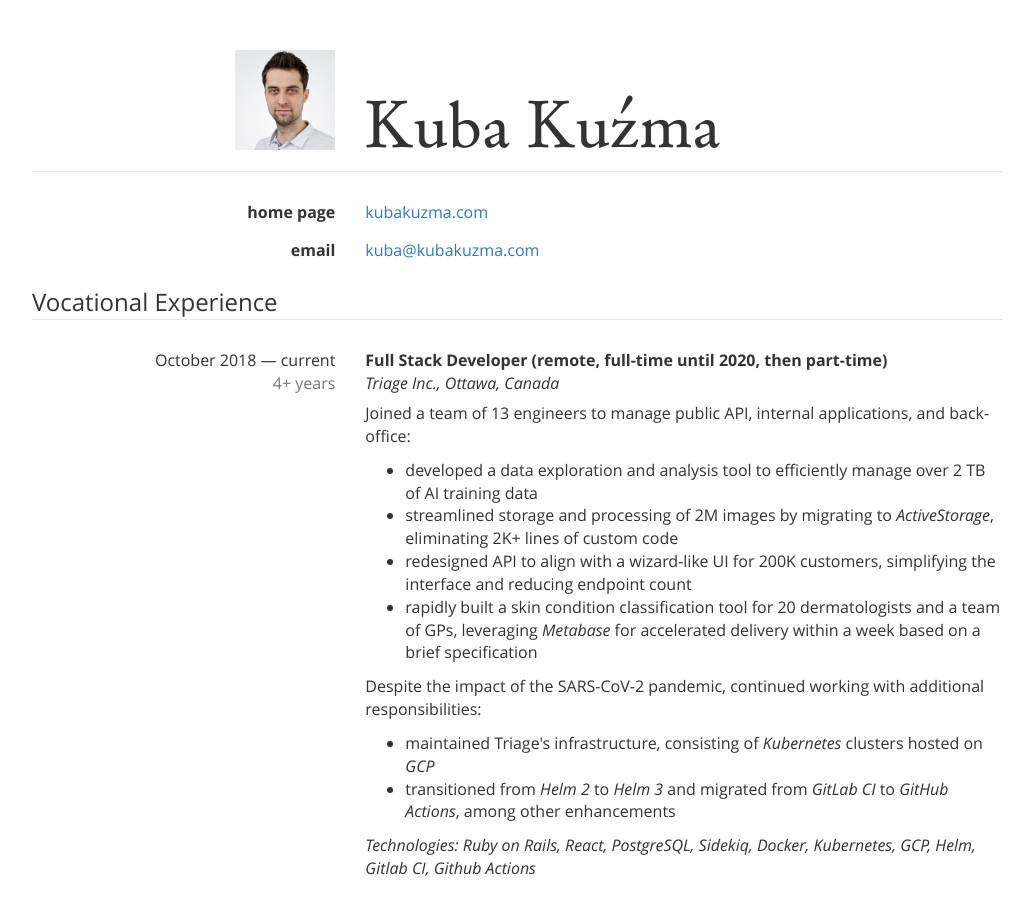
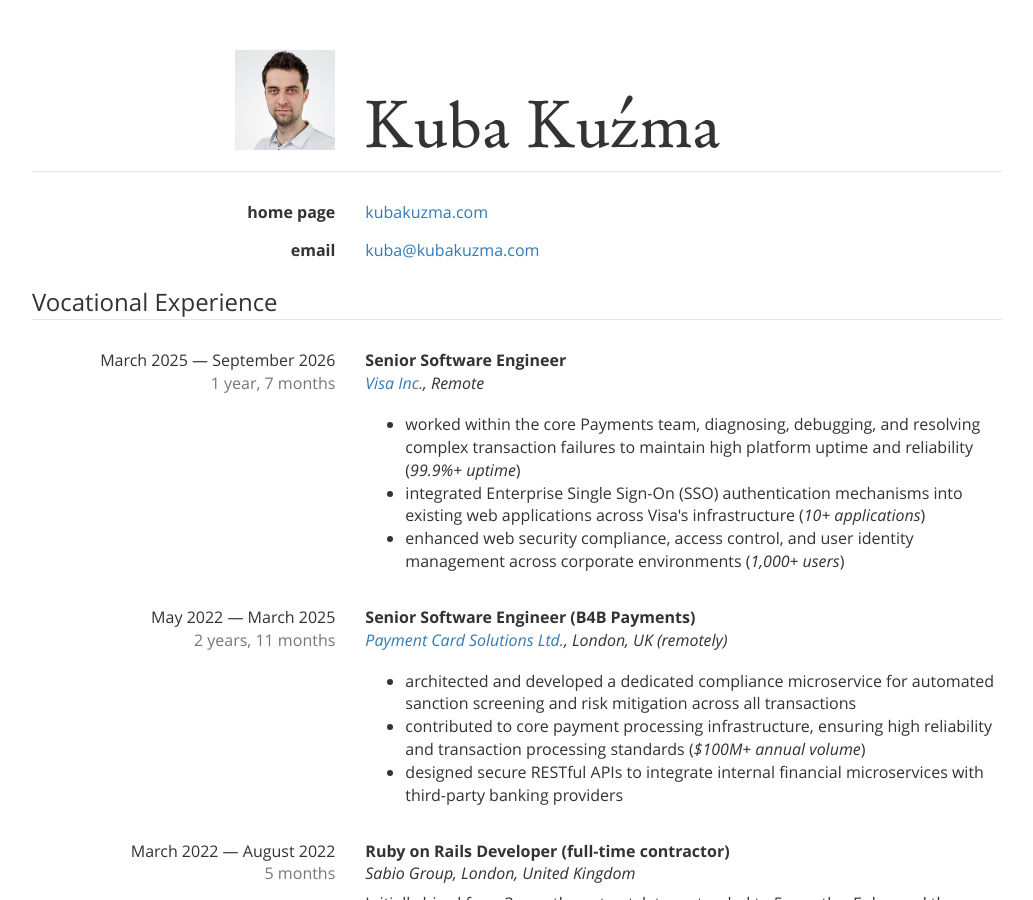
Before and after one commit to qoobaa/qoobaa.github.io, a Jekyll site: the page built from cv-long.html, in a window 1280 px wide and 900 px high. Shown: the whole window, without its empty margins (123-1156 px from the left). Built offline with Jekyll 4.4.1, drawn with Linux system fonts in a browser that asks for light colours; some of the changed text lies outside the part shown.

Commit message:
Update long CV to match short CV

```diff
--- a/cv-long.html
+++ b/cv-long.html
@@ -43,59 +43,65 @@ layout: default
 
     <div class="form-group">
       <span class="control-label col-xs-4">
-        October&nbsp;2018 &mdash; current<br>
-        <span class="text-muted">4+ years</span>
+        March&nbsp;2025 &mdash; September&nbsp;2026<br>
+        <span class="text-muted">1 year, 7 months</span>
       </span>
       <div class="col-xs-8">
         <p class="form-control-static">
-          <strong>Full Stack Developer (remote, full-time until 2020, then part-time)</strong><br>
-          <em>Triage Inc., Ottawa, Canada</em><br>
+          <strong>Senior Software Engineer</strong><br>
+          <em><a href="https://visa.com/">Visa Inc.</a>, Remote</em><br>
         </p>
         <p>
-          Joined a team of 13 engineers to manage public API, internal applications, and back-office:
           <ul>
             <li>
-              developed a data exploration and analysis tool to
-              efficiently manage over 2&nbsp;TB of AI training data
+              worked within the core Payments team, diagnosing,
+              debugging, and resolving complex transaction failures to
+              maintain high platform uptime and reliability
+              (<em>99.9%+ uptime</em>)
             </li>
             <li>
-              streamlined storage and processing of 2M images by
-              migrating to <em>ActiveStorage</em>, eliminating 2K+
-              lines of custom code
+              integrated Enterprise Single Sign-On (SSO)
+              authentication mechanisms into existing web applications
+              across Visa's infrastructure (<em>10+ applications</em>)
             </li>
             <li>
-              redesigned API to align with a wizard-like UI for 200K
-              customers, simplifying the interface and reducing
-              endpoint count
-            </li>
-            <li>
-              rapidly built a skin condition classification tool for
-              20 dermatologists and a team of GPs,
-              leveraging <em>Metabase</em> for accelerated delivery
-              within a week based on a brief specification
+              enhanced web security compliance, access control, and
+              user identity management across corporate environments
+              (<em>1,000+ users</em>)
             </li>
           </ul>
         </p>
+      </div>
+    </div>
+
+    <div class="form-group">
+      <span class="control-label col-xs-4">
+        May&nbsp;2022 &mdash; March&nbsp;2025<br>
+        <span class="text-muted">2 years, 11 months</span>
+      </span>
+      <div class="col-xs-8">
+        <p class="form-control-static">
+          <strong>Senior Software Engineer (B4B Payments)</strong><br>
+          <em><a href="https://www.b4bpayments.com/">Payment Card Solutions Ltd.</a>, London, UK (remotely)</em><br>
+        </p>
         <p>
-          Despite the impact of the SARS-CoV-2 pandemic, continued
-          working with additional responsibilities:
           <ul>
             <li>
-              maintained Triage's infrastructure, consisting of
-              <em>Kubernetes</em> clusters hosted on <em>GCP</em>
+              architected and developed a dedicated compliance
+              microservice for automated sanction screening and risk
+              mitigation across all transactions
             </li>
             <li>
-              transitioned from <em>Helm 2</em> to <em>Helm 3</em> and
-              migrated from <em>GitLab CI</em> to <em>GitHub
-              Actions</em>, among other enhancements
+              contributed to core payment processing infrastructure,
+              ensuring high reliability and transaction processing
+              standards (<em>$100M+ annual volume</em>)
+            </li>
+            <li>
+              designed secure RESTful APIs to integrate internal
+              financial microservices with third-party banking
+              providers
             </li>
           </ul>
-        </p>
-        <p>
-          <em>
-            Technologies: Ruby on Rails, React, PostgreSQL, Sidekiq,
-            Docker, Kubernetes, GCP, Helm, Gitlab CI, Github Actions
-          </em>
         </p>
       </div>
     </div>
@@ -253,6 +259,71 @@ layout: default
 
     <div class="form-group">
       <span class="control-label col-xs-4">
+        October&nbsp;2018 &mdash; December&nbsp;2024<br>
+        <span class="text-muted">6 years, 3 months</span>
+      </span>
+      <div class="col-xs-8">
+        <p class="form-control-static">
+          <strong>Senior Software Engineer (remote, full-time until 2020, then part-time)</strong><br>
+          <em>Triage Inc., Ottawa, Canada</em><br>
+        </p>
+        <p>
+          Joined a team of 13 engineers to manage public API, internal applications, and back-office:
+          <ul>
+            <li>
+              developed a data exploration and analysis tool to
+              efficiently manage over 2&nbsp;TB of AI training data
+            </li>
+            <li>
+              streamlined storage and processing of 2M images by
+              migrating to <em>ActiveStorage</em>, eliminating 2K+
+              lines of custom code
+            </li>
+            <li>
+              redesigned API to align with a wizard-like UI for 200K
+              customers, simplifying the interface and reducing
+              endpoint count
+            </li>
+            <li>
+              rapidly built a skin condition classification tool for
+              20 dermatologists and a team of GPs,
+              leveraging <em>Metabase</em> for accelerated delivery
+              within a week based on a brief specification
+            </li>
+          </ul>
+        </p>
+        <p>
+          Despite the impact of the SARS-CoV-2 pandemic, continued
+          working with additional responsibilities:
+          <ul>
+            <li>
+              maintained Triage's infrastructure, consisting of
+              <em>Kubernetes</em> clusters hosted on <em>GCP</em>
+            </li>
+            <li>
+              transitioned from <em>Helm 2</em> to <em>Helm 3</em> and
+              migrated from <em>GitLab CI</em> to <em>GitHub
+              Actions</em>, among other enhancements
+            </li>
+            <li>
+              optimized staging and production environments by
+              seamlessly migrating them out of Kubernetes clusters and
+              deploying with <em>Kamal</em>, resulting in a threefold
+              cost reduction
+            </li>
+          </ul>
+        </p>
+        <p>
+          <em>
+            Technologies: Ruby on Rails, React, PostgreSQL, Sidekiq,
+            Docker, Kubernetes, GCP, Helm, Gitlab CI, Github Actions
+          </em>
+        </p>
+      </div>
+    </div>
+
+    <div class="form-group">
+      <span class="control-label col-xs-4">
         November&nbsp;2017 &mdash; March&nbsp;2018<br>
         <span class="text-muted">5 months</span>
       </span>
@@ -290,12 +361,12 @@ layout: default
 
     <div class="form-group">
       <span class="control-label col-xs-4">
-        July&nbsp;2014 &mdash; September&nbsp;2017<br>
-        <span class="text-muted">3 years, 3 months</span>
+        July&nbsp;2014 &mdash; September&nbsp;2018<br>
+        <span class="text-muted">4 years, 3 months</span>
       </span>
       <div class="col-xs-8">
         <p class="form-control-static">
-          <strong>Full Stack Developer (remote, full-time)</strong><br>
+          <strong>Senior Software Engineer (remote, full-time)</strong><br>
           <em>Freeletics GmbH, Munich, Germany</em><br>
         </p>
         <p>
@@ -342,33 +413,31 @@ layout: default
 
     <div class="form-group">
       <span class="control-label col-xs-4">
-        November&nbsp;2012 &mdash; April&nbsp;2018<br>
-        <span class="text-muted">5 years, 6 months</span>
+        October&nbsp;2012 &mdash; June&nbsp;2014<br>
+        <span class="text-muted">1 year, 9 months</span>
       </span>
       <div class="col-xs-8">
         <p class="form-control-static">
-          <strong>Full Stack Developer (freelance)</strong><br>
+          <strong>Senior Software Engineer (freelance)</strong><br>
           <em>Quickjack Solutions Inc., Ottawa, Canada</em><br>
         </p>
         <p>
           Freelance Developer, long-term collaboration on various
-          projects over 5 years:
+          projects:
           <ul>
             <li>
-              <a href="http://www.collegeofhomeopaths.on.ca/">Canadian
-              Health Registry Database</a> - developed a Ruby on Rails
-              and Angular-based platform that processed over $1M in
-              fees for the client since inception.
+              developed the <a href="http://www.collegeofhomeopaths.on.ca/">Canadian
+              Health Registry Database</a> - a <em>Ruby on Rails</em>
+              and <em>Angular</em>-based platform that processed nearly
+              $2M in fees for the client
             </li>
             <li>
-              bilingual Spatial Data Visualization Tool
-              for <a href="http://www.nss-snrs.gc.ca/">Search and
-              Rescue Canada</a> - built a single-page application
-              using <em>Ember</em>, <em>Leaflet</em>, <em>D3</em>,
-              and <em>Crossfilter</em>, designed to launch from
-              <em>Microsoft SharePoint</em> on <em>Internet
-              Explorer</em>, enabled in-browser visualization and
-              filtering of 100MB+ <em>ArcGIS</em> datasets without
+              built a bilingual spatial data visualization tool
+              for <a href="https://www.canada.ca/en/department-national-defence/services/operations/military-operations/types/search-rescue/about.html">Search and
+              Rescue Canada</a> - a single-page application
+              (<em>Ember</em>, <em>Leaflet</em>, <em>D3</em>,
+              <em>Crossfilter</em>) enabling in-browser visualization
+              and filtering of 100MB+ <em>ArcGIS</em> datasets without
               server-side code
             </li>
             <li>
@@ -396,12 +465,12 @@ layout: default
 
     <div class="form-group">
       <span class="control-label col-xs-4">
-        February&nbsp;2012 &mdash; September&nbsp;2012<br>
-        <span class="text-muted">8 months</span>
+        October&nbsp;2011 &mdash; September&nbsp;2012<br>
+        <span class="text-muted">1 year</span>
       </span>
       <div class="col-xs-8">
         <p class="form-control-static">
-          <strong>Full Stack Developer (full-time)</strong><br>
+          <strong>Senior Software Engineer (full-time)</strong><br>
           <em>Tiramizoo GmbH, Munich, Germany</em><br>
         </p>
         <p>
@@ -446,8 +515,8 @@ layout: default
 
     <div class="form-group">
       <span class="control-label col-xs-4">
-        June&nbsp;2011 &mdash; August&nbsp;2011<br>
-        <span class="text-muted">3 months</span>
+        June&nbsp;2011 &mdash; September&nbsp;2011<br>
+        <span class="text-muted">4 months</span>
       </span>
       <div class="col-xs-8">
         <p class="form-control-static">
```
Also changed, not shown: other parts of cv-long.html (+2 -2 lines).
